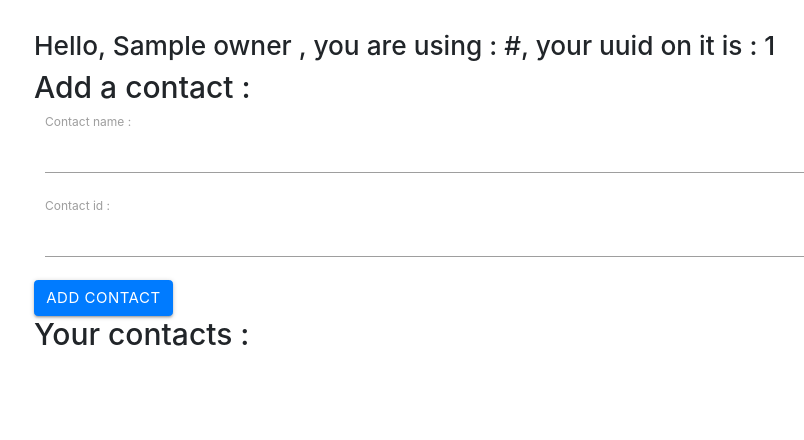
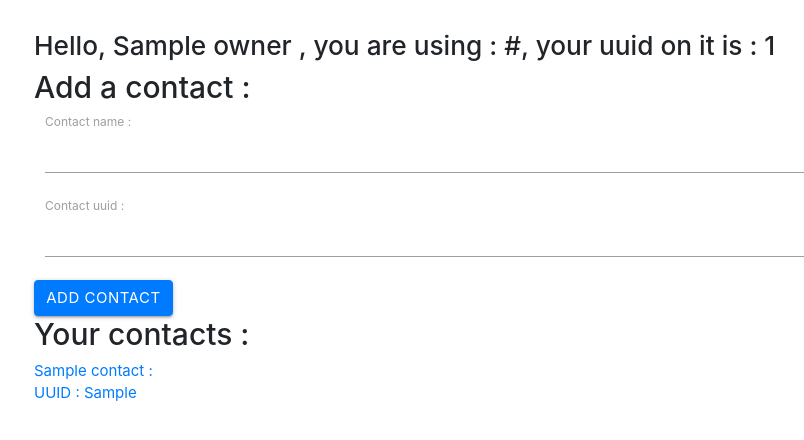
Before and after one commit to ArthyD/encrypted-messages, a Flask app: page / in a window 1280 px wide. Shown: the part 147-587 px from the top of the page, without its empty margins (66-870 px from the left). Run offline with Flask 3, Linux system fonts and the light colour scheme; a user stored in the database is signed in; tables that the repository leaves empty hold one stand-in row (values such as "Sample post"); some libraries are stand-ins or nearby versions.

Commit message:
contact adding with new models

```diff
--- a/Client/FlaskClient/website/models.py
+++ b/Client/FlaskClient/website/models.py
@@ -14,9 +14,6 @@
     id = db.Column(db.Integer, primary_key=True)
     name = db.Column(db.String(120))
     pub_key= db.Column(db.Text)
-
-class contactInSevrer(db.Model):
-    id = db.Column(db.Integer, primary_key=True)
     id_owner = db.Column(db.Integer,db.ForeignKey(('owner.id')))
     uuid_contact = db.Column(db.String(150))
     server_id = db.Column(db.Integer, db.ForeignKey(('server.id')))
--- a/Client/FlaskClient/website/templates/home.html
+++ b/Client/FlaskClient/website/templates/home.html
@@ -21,12 +21,12 @@
             </div>
 
             <div class="input-field col s12">
-                <label for="id">Contact id :</label>
+                <label for="id">Contact uuid :</label>
                 <input
-                    type="number"
+                    type="text"
                     class="form-control"
-                    id="id"
-                    name="id"
+                    id="uuid"
+                    name="uuid"
                     placeholder=""
                 />
             </div>
@@ -41,7 +41,7 @@
 <h2>Your contacts :</h2>
 {% for contact in contact_list %}
     <a href="{{url_for('views.get_messages', contact_id=contact.message_id)}}">{{contact.name}} : {{contact.message_id}}
-        <p>Public key : {{contact.pub_key}}</p>
+        <p>UUID : {{contact.uuid_contact}}</p>
     </a>
 {% endfor %}
 {% endblock %}
--- a/Client/FlaskClient/website/views.py
+++ b/Client/FlaskClient/website/views.py
@@ -15,27 +15,27 @@
 @views.route('/', methods=['GET', 'POST'])
 @login_required
 def home():
+    server = Server.query.filter_by(id = current_user.current_server).first()
     if request.method == 'POST':
         if 'add_contact' in request.form:
-            url = os.getenv('SERVER_URL')
-            id = request.form.get('id')
+            url = server.server_url
+            uuid = request.form.get('uuid')
             name = request.form.get('name')
-            response = requests.get(url+f'/get_user_key/{id}')
+            response = requests.get(url+f'/get_user_key/{uuid}')
             response = json.loads(response.text)
-            if response["id"] == int(id):
+            if response["uuid"] == uuid:
                 pub_key = response["pub_key"]
                 new_contact = Contact(name = name,
                                       id_owner = current_user.id,
                                       pub_key=pub_key,
-                                      message_id = id)
+                                      uuid_contact = uuid,
+                                      server_id = current_user.current_server)
                 flash("Contact added", category='success')
                 db.session.add(new_contact)
                 db.session.commit()
             else:
                 flash("Contact not known by server", category = 'error')
-    contact_list =  []#Contact.query.filter_by(id_owner = current_user.id)
-    server = Server.query.filter_by(id = current_user.current_server).first()
-    print(f"[!!] {server.server_url}")
+    contact_list = Contact.query.filter_by(id_owner = current_user.id, server_id = current_user.current_server)
     relation = isInServer.query.filter_by(server_id = server.id).first()
     return render_template("home.html", user=current_user, contact_list=contact_list, server = server, isInServer = relation)
 
```
